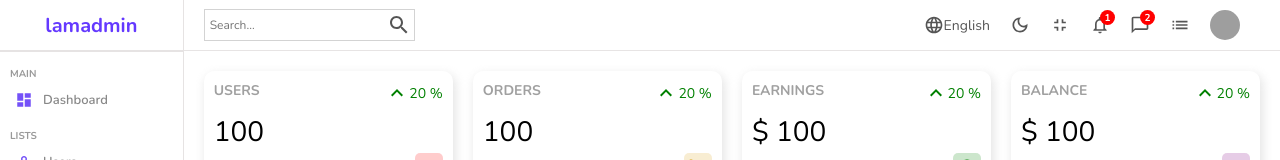
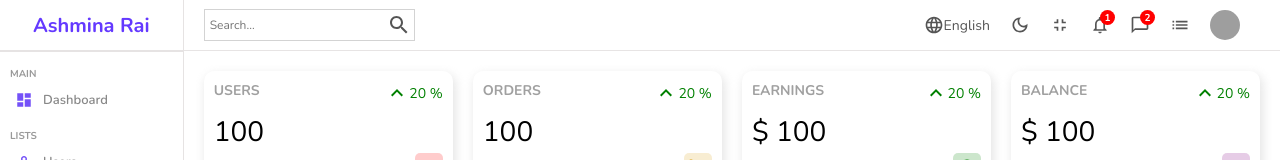
Before and after one commit to ashminarai/admin-panel, a React (Create React App) app: page / in a window 1280 px wide. Shown: the top 160 px of the page. Built offline with nearby package versions, Linux system fonts and the light colour scheme; grey boxes are pictures that could not be loaded.

Commit message:
changes in navigation bar

```diff
--- a/public/index.html
+++ b/public/index.html
@@ -13,7 +13,7 @@
       margin: 0;
     }
   </style>
-  <title>React Admin App</title>
+  <title>React Admin App Panel</title>
 </head>
 
 <body>
--- a/src/components/sidebar/Sidebar.jsx
+++ b/src/components/sidebar/Sidebar.jsx
@@ -21,7 +21,7 @@ const Sidebar = () => {
     <div className="sidebar">
       <div className="top">
         <Link to="/" style={{ textDecoration: "none" }}>
-          <span className="logo">lamadmin</span>
+          <span className="logo">Ashmina Rai</span>
         </Link>
       </div>
       <hr />
```
